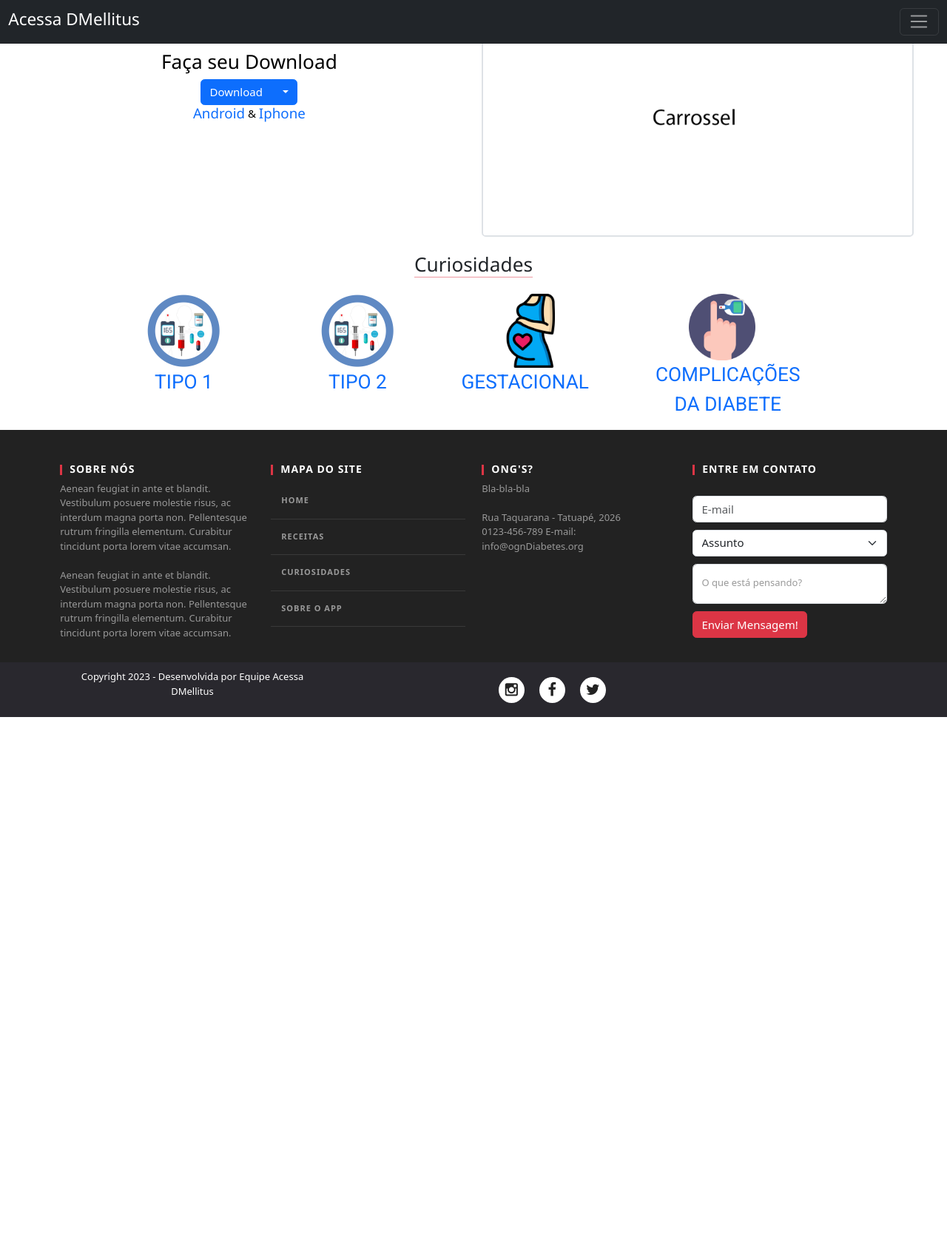
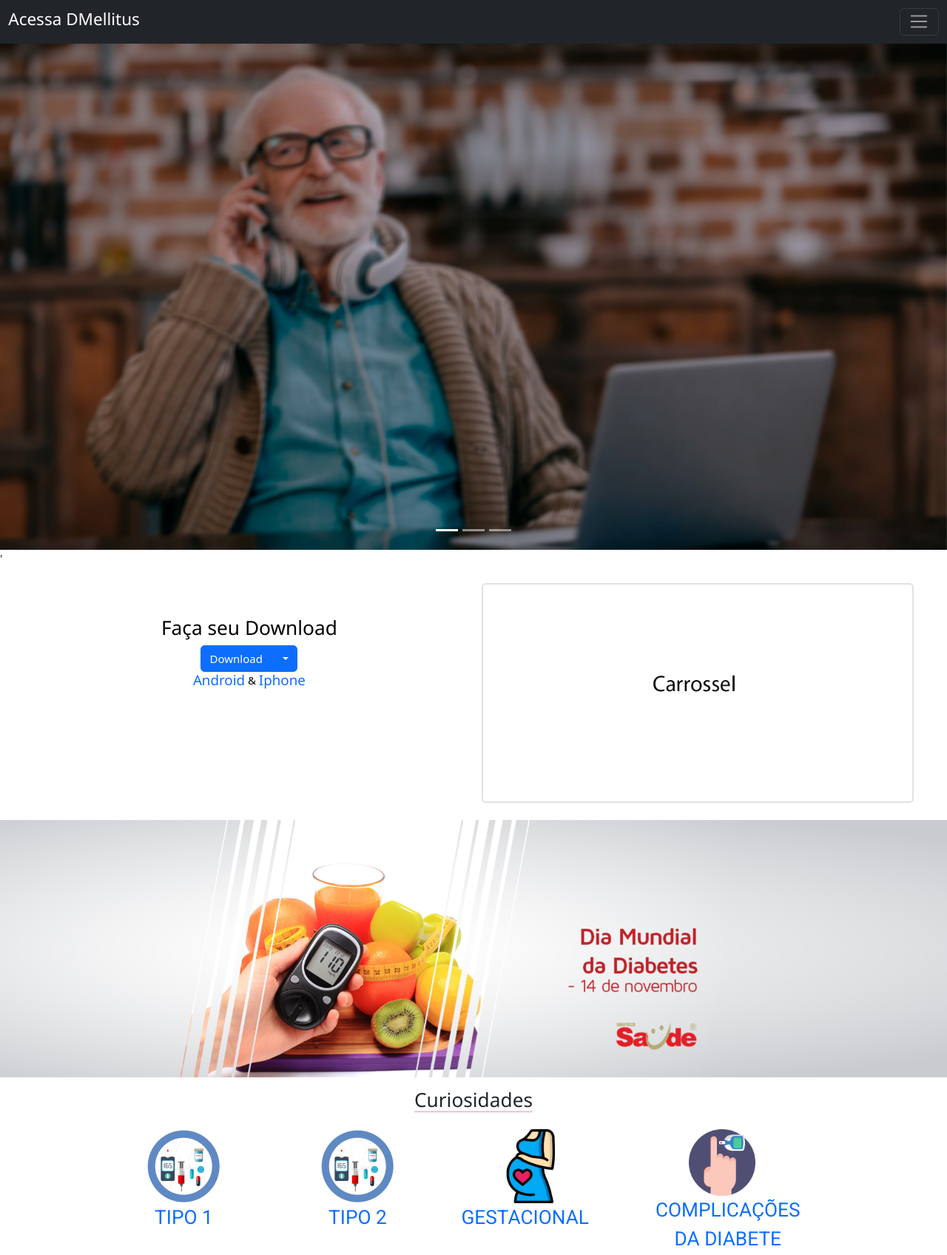
Before and after one commit to BiancaLouS/DMellitus, a PHP site: page / in a window 1280 px wide. Shown: the top 1696 px of the page at 74% size. Before the commit the page ends 969 px from the top, so only its background shows below. Run offline with PHP 8.4, Linux system fonts and the light colour scheme; some libraries are stand-ins or nearby versions.

Commit message:
Adicionando imagens atualizadas do carrossel e tentativa de manutenção de carossel do menu

```diff
--- a/carousel.php
+++ b/carousel.php
@@ -9,6 +9,19 @@
 </head>
 <body>
 
+  <div id="carouselExampleSlidesOnly" class="carousel slide" data-bs-ride="carousel">
+    <div class="carousel-inner">
+      <div class="carousel-item active">
+        <img src="Img/bannerDiabetes.png" class="d-block w-100" alt="...">
+      </div>
+      <div class="carousel-item">
+        <img src="Img/bannerDiabetes.png" class="d-block w-100" alt="...">
+      </div>
+      <div class="carousel-item">
+        <img src="Img/bannerDiabetes.png" class="d-block w-100" alt="...">
+      </div>
+    </div>
+  </div>
 
 </body>
 </html>
--- a/menu-header.php
+++ b/menu-header.php
@@ -84,6 +84,25 @@
         </div>
     </nav>
 
+    <!-- carousel do menú  -->
+
+   ' <div id="carouselDiabetes" class="carousel slide" data-bs-ride="carousel">
+        <div class="carousel-indicators">
+            <button type="button" data-bs-target="#carouselExampleCaptions" data-bs-slide-to="0" class="active" aria-current="true" aria-label="Slide 1"></button>
+            <button type="button" data-bs-target="#carouselExampleCaptions" data-bs-slide-to="1" aria-label="Slide 2"></button>
+            <button type="button" data-bs-target="#carouselExampleCaptions" data-bs-slide-to="2" aria-label="Slide 3"></button>
+    </div>
+    <div class="carousel-inner">
+      <div class="carousel-item active">
+        <img src="Img/IdosoModerno.jpg" class="d-block w-100" alt="...">
+      </div>
+      <div class="carousel-item">
+        <img src="Img/PaiFilho.jpg" class="d-block w-100" alt="...">
+      </div>
+
+    </div>
+  </div>
+'
 
 
 </body>
```
Also changed, not shown: Img/IdosoModerno.jpg (added), Img/PaiFilho.jpg (added).
